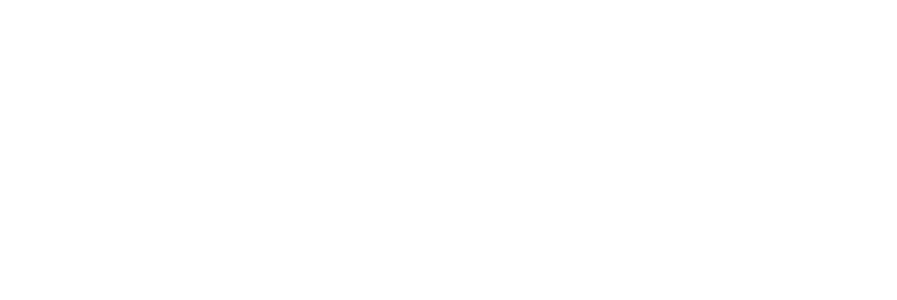
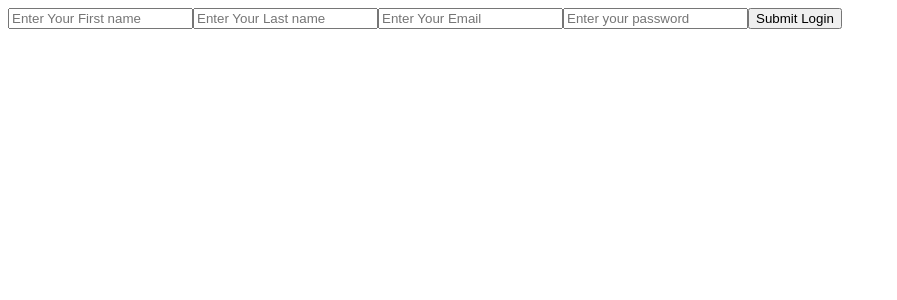
Before and after one commit to N00222244/doctorhouse, a React (Create React App) app: page /register in a window 1280 px wide. Before the commit this address had no page. Shown: the top 300 px of the page, without its empty margins (0-897 px from the left). Built offline with nearby package versions, Linux system fonts and the light colour scheme.

Commit message:
-added register form -register form is functional -sends post request to the api and returns with 200 response yippeeee - began to create home page

```diff
--- a/src/App.js
+++ b/src/App.js
@@ -1,12 +1,14 @@
 //functionality imports
 import { AuthProvider } from "./utils/useAuth";
 import { BrowserRouter as Router, Routes, Route } from "react-router-dom";
+
 
 
 // component imports
 
 import LoginForm from "./components/LoginForm";
 import LandingPage from "./pages/LandingPage";
+import RegisterForm from "./components/RegisterForm";
 import { MantineProvider } from "@mantine/core";
 
 
@@ -23,6 +25,9 @@
                     <Routes>
 
                         <Route path="/" element={<LandingPage />} />
+
+                        <Route path="/login" element={<LoginForm />} />
+                        <Route path="/register" element={<RegisterForm />} />
                     </Routes>
 
 
--- a/src/components/LoginForm.js
+++ b/src/components/LoginForm.js
@@ -5,7 +5,7 @@
 const LoginForm = () => {
 
 
-    const {Navigate} = useNavigate();
+    const {navigate} = useNavigate();
     const {login} = useAuth();
 
 
@@ -21,7 +21,7 @@
 
         login(form.email,form.password);
 
-        Navigate("/");
+        navigate("/home");
 
     }
 
@@ -32,8 +32,8 @@
 
     return (
         <form>
-            <input onChange={handleChange} value={form.email} type='email' ></input>
-            <input onChange={handleChange} value={form.password} type='password'></input>
+            <input onChange={handleChange} value={form.email} type='email' name="email" ></input>
+            <input onChange={handleChange} value={form.password} type='password' name='password' ></input>
             <button onClick={handleSubmit}>Submit Login</button>
         </form>
     )
--- /dev/null
+++ b/src/components/RegisterForm.js
@@ -0,0 +1,67 @@
+import axios from "axios";
+import { useState } from "react";
+import { useNavigate } from "react-router-dom";
+import {useAuth} from "../utils/useAuth";
+
+const RegisterForm = (props) => {
+
+
+    const {navigate} = useNavigate();
+    const {login} = useAuth();
+
+
+    // create state variable named form, form object holds email and password values
+    // setform updates with new data causing react to re render with ne form data
+    const [form, setForm] = useState
+    ({
+        first_name:'',
+        last_name: '',
+        email:'',
+        password:''
+    });
+
+
+    // page refreshes on submit automatically this prevents it from happpening then calls the login  function from use auth in utility
+    const handleSubmit = (e) =>{
+
+        e.preventDefault();
+
+        // sends a post request to the api url with the form data
+        axios.post(`https://fed-medical-clinic-api.vercel.app/register`, form)
+
+        .then((res) => { //after this request
+            console.log(res); //logs response data to console to verify
+
+
+            localStorage.setItem("user", JSON.stringify(res.data.user));
+
+            login(form.email, form.password); // calls the login function from use auth
+
+            navigate("/");
+        })
+        .catch((err) =>{ // catch any erros and log them to the console
+            console.log(err);
+        });
+
+    }
+
+    // handlechange updates the current value of a field with new values
+    const handleChange = (e) => {
+       setForm(({...form, [e.target.name]: e.target.value}));
+    }
+
+    return (
+        <form>
+            <input onChange={handleChange} value={form.first_name} type='text' name="first_name" placeholder="Enter Your First name" ></input>
+            <input onChange={handleChange} value={form.last_name} type='text' name="last_name" placeholder="Enter Your Last name" ></input>
+            <input onChange={handleChange} value={form.email} type='email' name="email" placeholder="Enter Your Email"></input>
+            <input onChange={handleChange} value={form.password} type='password' name="password" placeholder="Enter your password"></input>
+            <button onClick={handleSubmit}>Submit Login</button>
+        </form>
+    )
+
+
+}
+
+
+export default RegisterForm;
--- a/src/pages/LandingPage.js
+++ b/src/pages/LandingPage.js
@@ -19,8 +19,8 @@
             <h1>Princeton Plainsbourough Medical Centre</h1>
             <h2>This software is intended for staff of the current premises if not you piss off</h2>
 
-            <Button variant='filled'>Register</Button>
-            <Button variant='filled'>Login</Button>
+            <Button variant='filled' component={Link} to='/login' >Login</Button>
+            <Button variant='filled' component={Link} to='/register'>Register</Button>
 
         </div>
     );
```
Also changed, not shown: src/pages/HomePage.js (added, +8 -0 lines).
